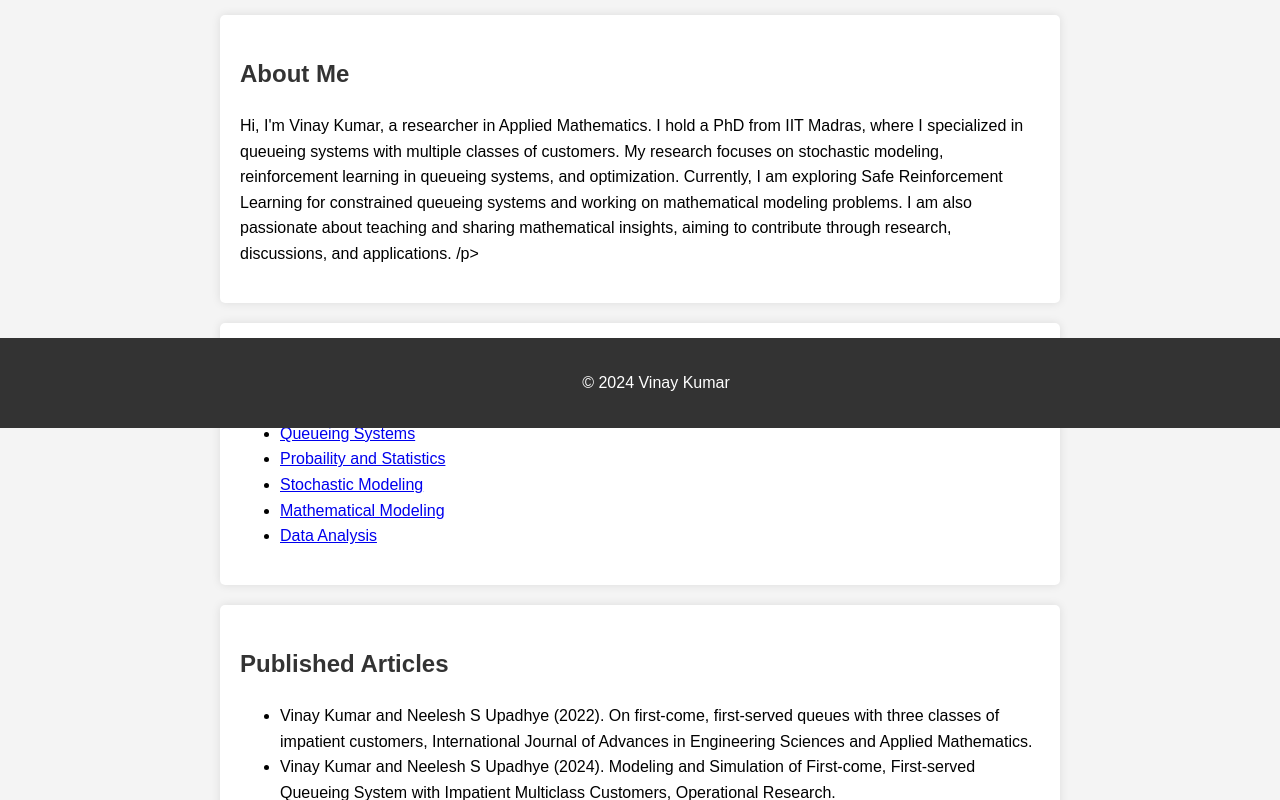
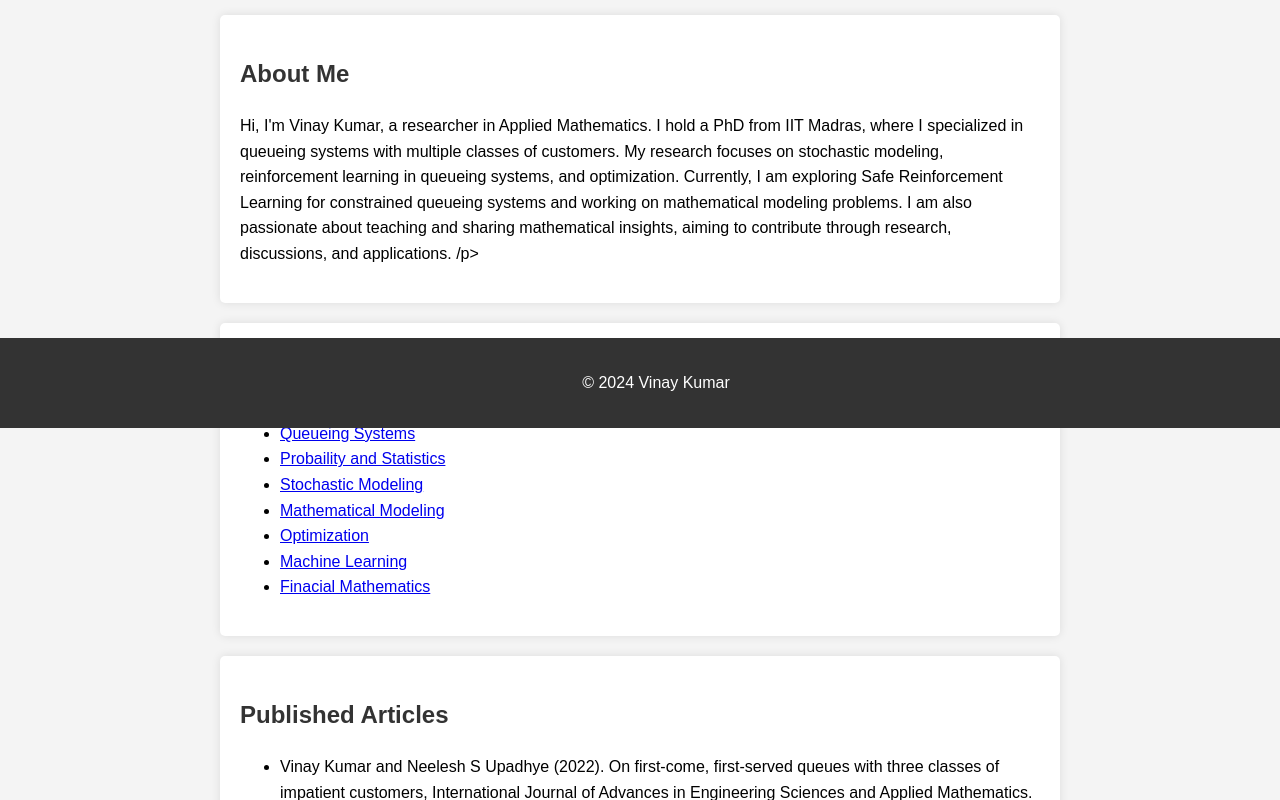
Before and after one commit to vnyiitm/vnyiitm.github.io, a plain HTML site: page index.html in a window 1280 px wide. Shown: the part 372-1172 px from the top of the page. Drawn offline with Linux system fonts and the light colour scheme.

Commit message:
Update index.html

```diff
--- a/index.html
+++ b/index.html
@@ -35,7 +35,10 @@ Currently, I am exploring Safe Reinforcement Learning for constrained queueing s
             <li><a href="#">Probaility and Statistics</a></li>
             <li><a href="#">Stochastic Modeling</a></li>
             <li><a href="#">Mathematical Modeling</a></li>
-            <li><a href="#">Data Analysis</a></li>
+            <li><a href="#">Optimization</a></li>
+            <li><a href="#">Machine Learning</a></li>
+            <li><a href="#">Finacial Mathematics</a></li>
+
 
         </ul>
     </section>
```
